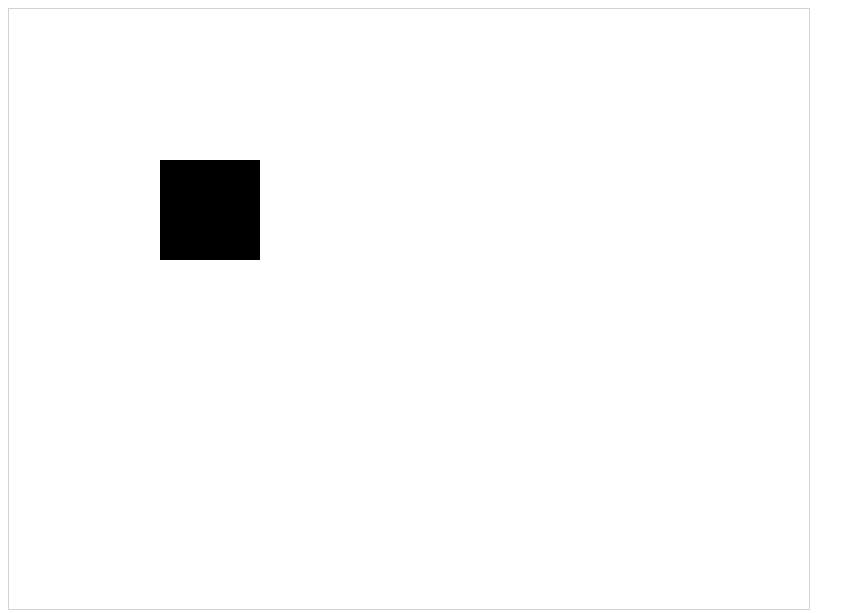
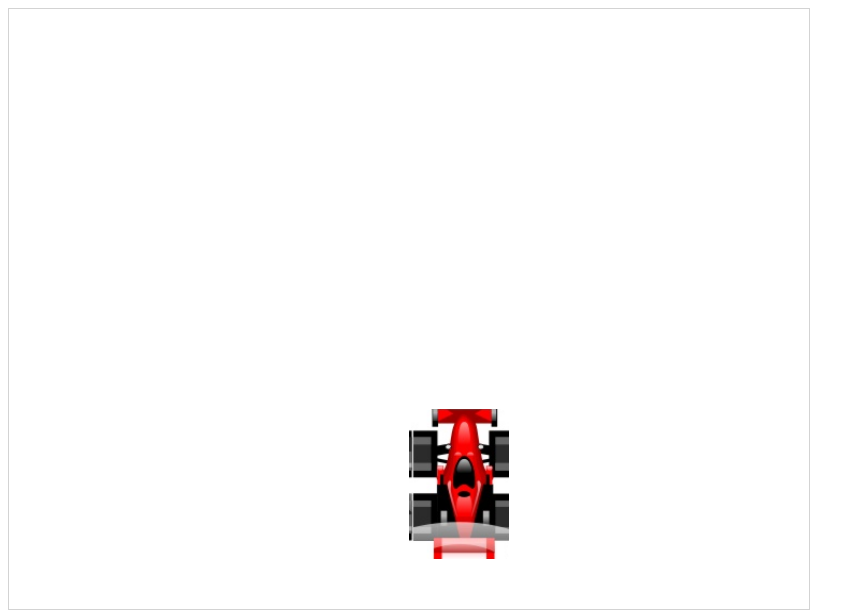
Before and after one commit to henriquekano/racer, a plain HTML site: page index.html in a window 1280 px wide. Shown: the whole page, without its empty margins (0-865 px from the left). Drawn offline with Linux system fonts and the light colour scheme.

Commit message:
Add sprite (ruim) do carro

```diff
--- a/game.js
+++ b/game.js
@@ -1,5 +1,11 @@
 var Game = {};
-
+var KEY_CODES = {
+  32: 'space',
+  37: 'left',
+  38: 'up',
+  39: 'right',
+  40: 'down',
+}
 Game.fps = 30;
 
 
@@ -7,39 +13,51 @@ Game.initialize = function() {
   this.entities = [];
   this.context = document.getElementById("canvas").getContext("2d");
 
-  // =====
-  // Example
-  this.rect_x = 0
-  this.rect_y = 0
-  // =====
+  this.car = new Image();
+  this.car.src = 'car.png';
+  this.context.drawImage(this.car, 0, 0);
+  this.frameHeight = 600;
+  this.frameWidth = 800;
+  //numero de ciclos rodados do jogo
+  this.cycles = 0;
+
+  this.rect_x = this.frameWidth / 2;
+  this.rect_y = this.frameHeight;
+
+
 };
 
 
 Game.draw = function() {
-  this.context.clearRect(0, 0, 800, 600);
+  this.context.clearRect(0, 0, this.frameWidth, this.frameHeight);
 
+  var drawCar = function(){
+    //img
+    //x de corte
+    //y de corte
+    //largura da imagem
+    //altura da imagem
+    //x de onde colocar no canvas
+    //y ''
+    //largura da imagem final
+    //altura da imagem final
+    console.log(Math.ceil(this.cycles / 100));
+    this.context.drawImage(this.car, 93 * (Math.ceil(this.cycles) % 4), 0, 93, 141, this.rect_x, this.rect_x, 100, 150);
+  }
+  drawCar.apply(this);
   // Your code goes here
 
   // =====
   // Example
-  this.context.fillRect(this.rect_x, this.rect_y, 100, 100)
   //=====
 };
 
 
 Game.update = function() {
   // Your code goes here
+  this.cycles ++;
+  // =====
+  // Example
 
   // =====
-  // Example
-  this.rect_x += 1
-  if (this.rect_x >= 800) {
-    this.rect_x = -100
-  }
-
-  this.rect_y += 1
-  if (this.rect_y >= 600) {
-    this.rect_y = -100
-  }
-  // =====
 };
```
Also changed, not shown: car.png (added), index.html (line endings or trailing spaces).
